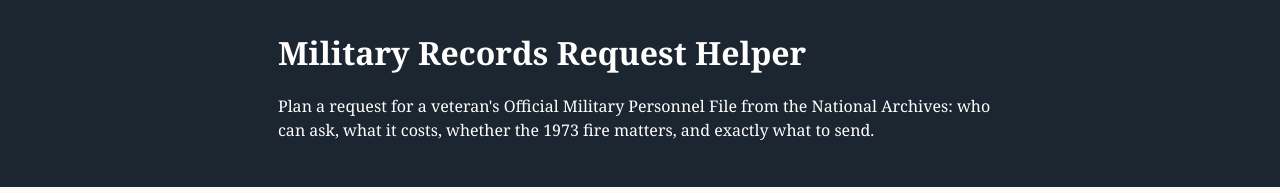
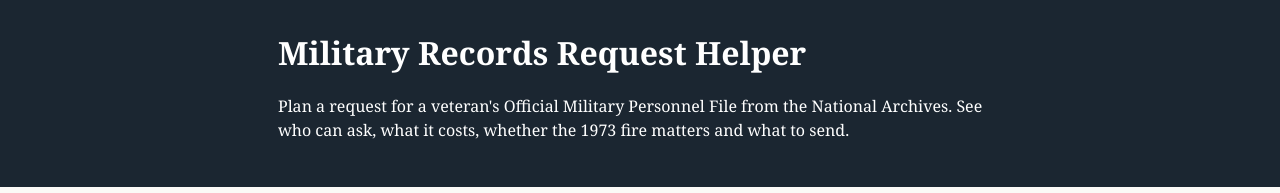
Before and after one commit to scrollashlab/records-request-helper, a website with bundled scripts: page public/index.html in a window 1280 px wide. Shown: the top 193 px of the page. Built offline with nearby package versions, Linux system fonts and the light colour scheme; files whose address does not match are found by name.

Commit message:
Correct the carbon coefficient wording in the README
State that 0.71 W and 4.26 W are the idle and full-load values per vCPU,
averaged at an assumed 50% load. Remove filler from the page header.

Signed-off-by: Scroll Ash Lab <340371398+scrollashlab@users.noreply.github.com>

```diff
--- a/public/index.html
+++ b/public/index.html
@@ -12,7 +12,7 @@
   <header>
     <div class="wrap">
       <h1>Military Records Request Helper</h1>
-      <p>Plan a request for a veteran's Official Military Personnel File from the National Archives: who can ask, what it costs, whether the 1973 fire matters, and exactly what to send.</p>
+      <p>Plan a request for a veteran's Official Military Personnel File from the National Archives. See who can ask, what it costs, whether the 1973 fire matters and what to send.</p>
     </div>
   </header>
   <main class="wrap">
```
Also changed, not shown: README.md.
